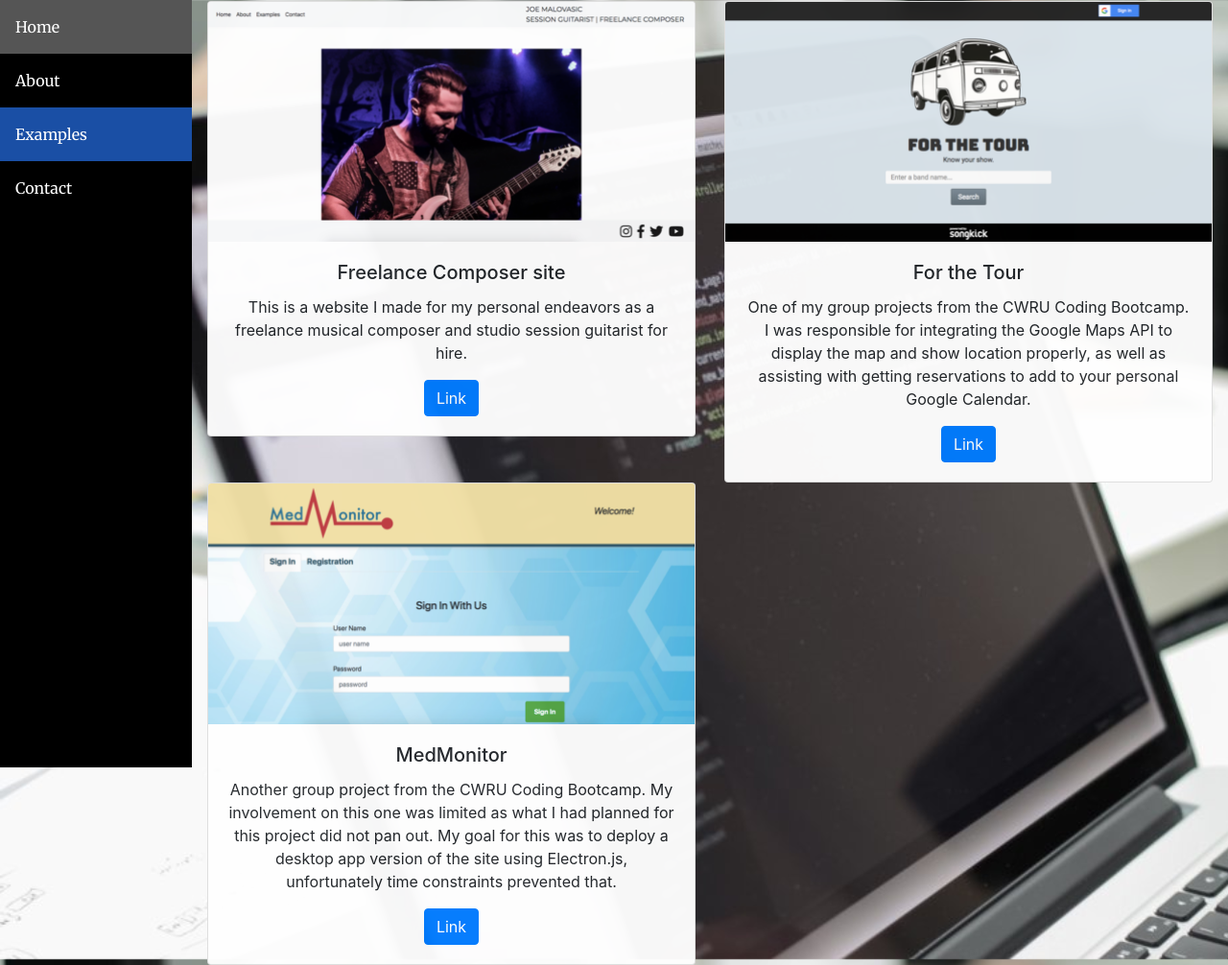
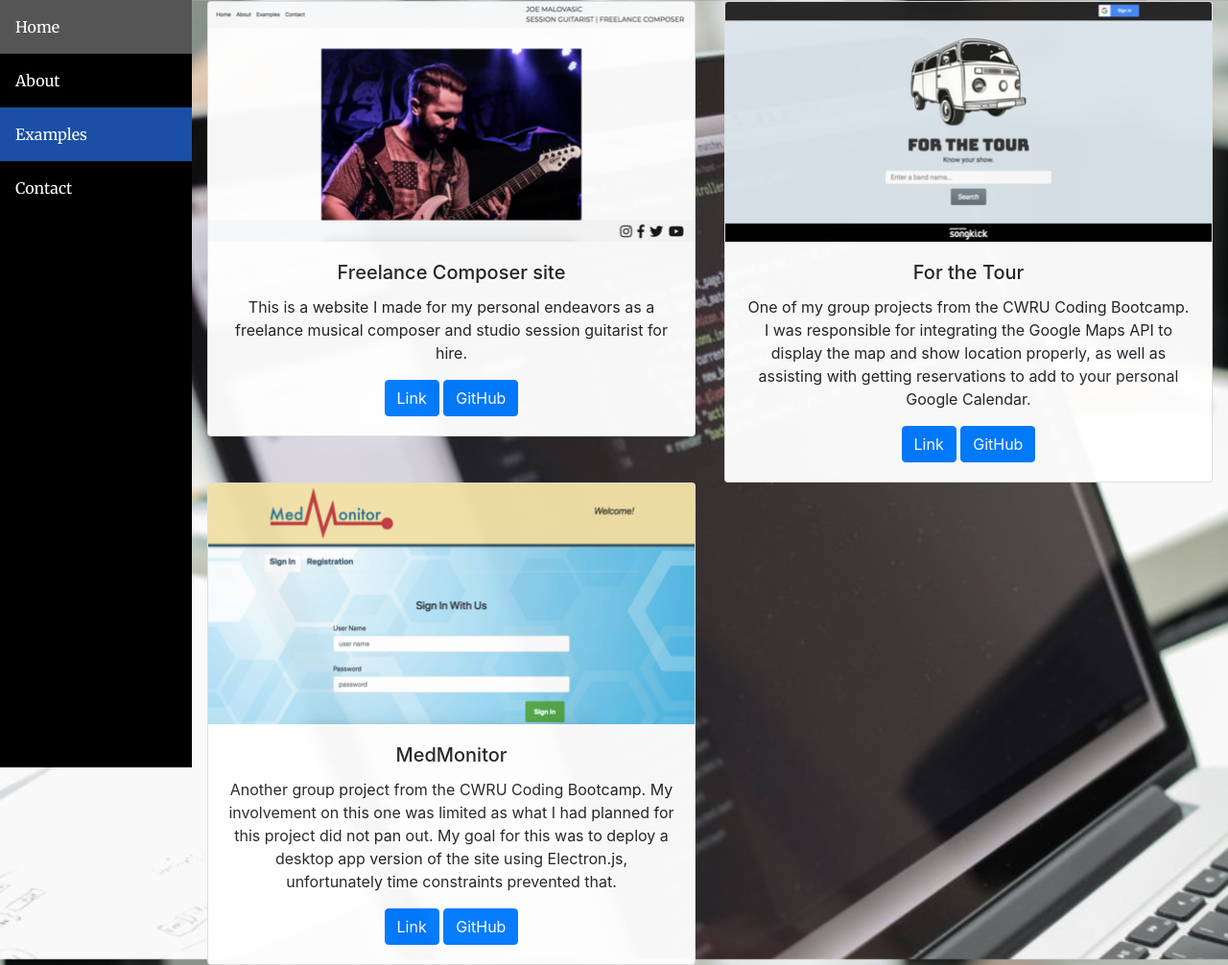
Before and after one commit to joemalov/portfolio, a plain HTML site: page examples.html in a window 1280 px wide. Shown: the whole page at 96% size. Drawn offline with nearby package versions, Linux system fonts and the light colour scheme.

Commit message:
github links added to examples page

```diff
--- a/examples.html
+++ b/examples.html
@@ -38,6 +38,7 @@
     					<h5 class="card-title">Freelance Composer site</h5>
     					<p class="card-text">This is a website I made for my personal endeavors as a freelance musical composer and studio session guitarist for hire.</p>
     					<a href="https://joemalov.github.io/joemalovcomposer/" class="btn btn-primary" target="_blank">Link</a>
+    					<a href="https://github.com/joemalov/joemalovcomposer" class="btn btn-primary" target="_blank">GitHub</a>
   					</div>
 			</div>
 		</div>
@@ -49,6 +50,7 @@
     					<h5 class="card-title">For the Tour</h5>
     					<p class="card-text">One of my group projects from the CWRU Coding Bootcamp. I was responsible for integrating the Google Maps API to display the map and show location properly, as well as assisting with getting reservations to add to your personal Google Calendar.</p>
     					<a href="https://ryanmachan.com/for-the-tour/" class="btn btn-primary" target="_blank">Link</a>
+    					<a href="https://github.com/cashbasket/for-the-tour" class="btn btn-primary" target="_blank">GitHub</a>
   					</div>
 			</div>
 		</div>
@@ -60,6 +62,7 @@
     					<h5 class="card-title">MedMonitor</h5>
     					<p class="card-text">Another group project from the CWRU Coding Bootcamp. My involvement on this one was limited as what I had planned for this project did not pan out. My goal for this was to deploy a desktop app version of the site using Electron.js, unfortunately time constraints prevented that.</p>
     					<a href="https://med-monitor.herokuapp.com/" class="btn btn-primary" target="_blank">Link</a>
+    					<a href="https://github.com/ShiKwan/MedMonitor" class="btn btn-primary" target="_blank">GitHub</a>
   					</div>
 			</div>
 		</div>
```
Also changed, not shown: 1 other file.
